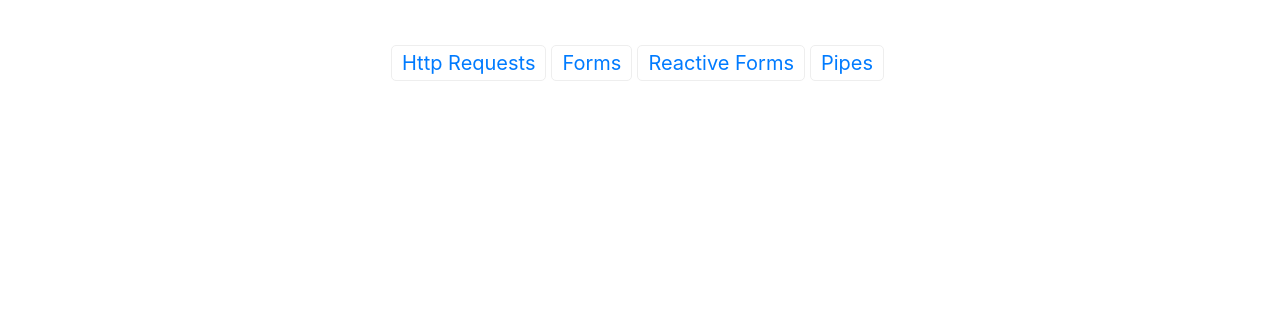
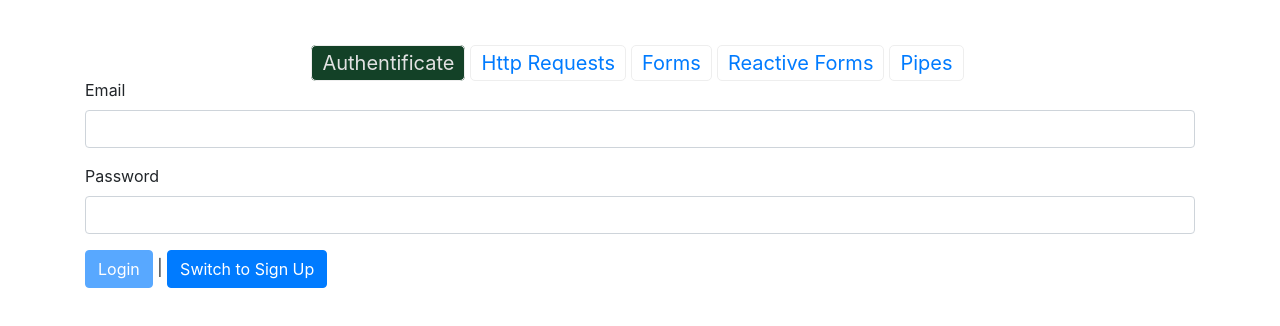
Before and after one commit to Umrbek99/angular-daily-project, an Angular app: page /auth in a window 1280 px wide. Before the commit this address led to /. Shown: the top 326 px of the page. Built offline with nearby package versions, Linux system fonts and the light colour scheme.

Commit message:
authentification ready

```diff
--- a/src/app/app-routing.module.ts
+++ b/src/app/app-routing.module.ts
@@ -2,6 +2,7 @@ import { NgModule } from '@angular/core';
 import { RouterModule, Routes } from '@angular/router';
 
 import { AppComponent } from './app.component';
+import { AuthComponent } from './auth/auth.component';
 import { FormsComponent } from './forms/forms.component';
 import { HttpRequestsComponent } from './http-requests/http-requests.component';
 
@@ -15,6 +16,7 @@ const routes: Routes = [
   {path:"http",component:HttpRequestsComponent},
   {path:"reactive-forms",component:ReactiveFormsComponent},
   {path:"pipes",component:PipesComponent},
+  {path:"auth",component:AuthComponent}
 ];
 
 @NgModule({
--- a/src/app/app.component.html
+++ b/src/app/app.component.html
@@ -1,4 +1,5 @@
 <div class="links text-center mt-5">
+    <a routerLink="auth" routerLinkActive="active">Authentificate</a>
     <a routerLink="http" routerLinkActive="active">Http Requests</a>
     <a routerLink="forms" routerLinkActive="active">Forms</a>
     <a routerLink="reactive-forms" routerLinkActive="active">Reactive Forms</a>
--- a/src/app/app.module.ts
+++ b/src/app/app.module.ts
@@ -12,6 +12,7 @@ import { FilterPipe } from './pipes/pipes/filter.pipe';
 import { HttpRequestsComponent } from './http-requests/http-requests.component';
 import {AuthInterceptorService} from './http-requests/auth-interceptor/auth-interceptor.service'
 import { LogginInterCeptorService } from './http-requests/auth-interceptor/Loggin-Interceptor.service';
+import { AuthComponent } from './auth/auth.component';
 
 @NgModule({
   declarations: [
@@ -21,7 +22,8 @@ import { LogginInterCeptorService } from './http-requests/auth-interceptor/Loggi
     PipesComponent,
     ShortenPipe,
     FilterPipe,
-    HttpRequestsComponent
+    HttpRequestsComponent,
+    AuthComponent
   ],
   imports: [
     BrowserModule,
@@ -31,16 +33,16 @@ import { LogginInterCeptorService } from './http-requests/auth-interceptor/Loggi
     HttpClientModule
   ],
   providers: [
-    {
-      provide:HTTP_INTERCEPTORS,
-      useClass:AuthInterceptorService,
-      multi:true
-    },
-    {
-      provide:HTTP_INTERCEPTORS,
-      useClass:LogginInterCeptorService,
-      multi:true
-    },
+    // {
+    //   provide:HTTP_INTERCEPTORS,
+    //   useClass:AuthInterceptorService,
+    //   multi:true
+    // },
+    // {
+    //   provide:HTTP_INTERCEPTORS,
+    //   useClass:LogginInterCeptorService,
+    //   multi:true
+    // },
   ],
   bootstrap: [AppComponent]
 })
--- /dev/null
+++ b/src/app/auth/auth-service/auth.service.ts
@@ -0,0 +1,62 @@
+import { HttpClient, HttpErrorResponse, HttpHeaders } from "@angular/common/http";
+import { Injectable } from "@angular/core";
+import { catchError } from "rxjs/operators";
+import { of, throwError } from "rxjs";
+export interface AuthResponseData {
+    kind:string;
+    idToken:string;
+    email:string;
+    refreshToken:string;
+    expiresIn:string;
+    localId:string;
+    registered?:string
+}
+
+@Injectable({providedIn:"root"})
+export class AuthService {
+
+    constructor(private http:HttpClient){}
+    SIGN_UP_URL = 'https://identitytoolkit.googleapis.com/v1/accounts:signUp?key=AIzaSyB7RuJKoHZnNM58YRzVa7RLp5R7eLUdlP8';
+    LOG_IN_URL = 'https://identitytoolkit.googleapis.com/v1/accounts:signInWithPassword?key=AIzaSyB7RuJKoHZnNM58YRzVa7RLp5R7eLUdlP8'
+
+    signup(email:string,password:string){
+        let data ={
+            "email":email,
+            "password":password,
+            "returnSecureToken":true
+        }
+        return this.http.post<AuthResponseData>(this.SIGN_UP_URL,data).pipe(catchError(this.handleError)
+    )}
+
+
+    login(email:string,password:string){
+        let data ={
+            "email":email,
+            "password":password,
+            "returnSecureToken":true
+        }
+        return this.http.post<AuthResponseData>(this.LOG_IN_URL,data).pipe(catchError(this.handleError));
+    }
+
+    private handleError(errorResp:HttpErrorResponse){
+        let errorMessage  = "An unknown error occured!"
+        if(!errorResp.error || !errorResp.error.error ){
+            return throwError(() => new Error(errorMessage));
+        }
+        switch(errorResp.error.error.message){
+            case 'EMAIL_EXISTS':
+                errorMessage = 'Email already exists!'
+                break;
+            case 'EMAIL_NOT_FOUND':
+                errorMessage = 'Email does not exists!!'
+                break;
+            case 'INVALID_PASSWORD':
+                errorMessage = 'Password is invalid!'
+                break;
+
+        }
+        return throwError(() => new Error(errorMessage));
+    }
+
+
+}
--- /dev/null
+++ b/src/app/auth/auth.component.html
@@ -0,0 +1,35 @@
+<div class="row">
+    <div class="col-12">
+        <div class="alert alert-danger mt-4" *ngIf="error">
+            <p>{{error}}</p>
+        </div>
+        <form #authForm="ngForm" (ngSubmit)="onSubmit(authForm)">
+            <div class="form-group">
+                <label for="email">Email</label>
+                <input
+                type="text"
+                id="email"
+                class="form-control"
+                ngModel
+                name="email"
+                required
+                email>
+            </div>
+            <div class="form-group">
+                <label for="password">Password</label>
+                <input
+                type="password"
+                id="password"
+                class="form-control"
+                ngModel
+                name="password"
+                required
+                minlength="6">
+            </div>
+            <div>
+                <button class="btn btn-primary" type="submit" [disabled]="!authForm.valid" >{{isLogin ? 'Login': 'Sign Up'}}</button> |
+                <button class="btn btn-primary" (click)="onLoginMode()" type="button">Switch to {{isLogin ? 'Sign Up': 'Login'}}</button>
+            </div>
+        </form>
+    </div>
+</div>
--- /dev/null
+++ b/src/app/auth/auth.component.scss
@@ -0,0 +1,4 @@
+p {
+    margin: 0;
+    padding: 0;
+}
--- /dev/null
+++ b/src/app/auth/auth.component.ts
@@ -0,0 +1,54 @@
+import { Component, OnInit } from '@angular/core';
+import { NgForm } from '@angular/forms';
+import { Observable } from 'rxjs';
+import { AuthService,AuthResponseData } from './auth-service/auth.service';
+
+
+@Component({
+  selector: 'app-auth',
+  templateUrl: './auth.component.html',
+  styleUrls: ['./auth.component.scss']
+})
+export class AuthComponent implements OnInit {
+  isLogin = true;
+  error:any = null;
+  onLoginMode(){
+    this.isLogin = !this.isLogin;
+  }
+  constructor(private authService:AuthService) { }
+
+  ngOnInit(): void {
+  }
+
+
+  onSubmit(authForm:NgForm){
+    if(!authForm.valid){
+      return;
+    }
+    const email = authForm.value.email;
+    const password = authForm.value.password;
+    let authObs = new Observable<AuthResponseData>();
+
+    if(this.isLogin){
+      authObs =  this.authService.login(email,password);
+    }
+    else {
+      authObs = this.authService.signup(email,password);
+    }
+
+    authObs.subscribe({
+      next:(r) => {this.error = null,console.log(r)},
+      error:(e) => {this.error = e},
+      complete:() => {},
+    })
+
+
+
+
+
+    authForm.reset();
+  }
+
+
+
+}
--- a/src/app/http-requests/auth-interceptor/auth-interceptor.service.ts
+++ b/src/app/http-requests/auth-interceptor/auth-interceptor.service.ts
@@ -3,8 +3,6 @@ import { tap } from 'rxjs/operators'
 import { Observable } from 'rxjs'
 export class AuthInterceptorService implements HttpInterceptor {
     intercept(req: HttpRequest<any>, next: HttpHandler): Observable<HttpEvent<any>> {
-        // console.log("REQUEST CAPTURED");
-        // console.log(req.url);
         const modifiedRequest = req.clone({headers:req.headers.append('Auth','xyz')})
         return next.handle(modifiedRequest);
     }
--- a/src/styles.scss
+++ b/src/styles.scss
@@ -8,4 +8,4 @@
 
 // body {
 //     background-color: rgb(158, 147, 100)!important;
-// }
+//
```
Also changed, not shown: src/app/http-requests/auth-interceptor/Loggin-Interceptor.service.ts (+5 -5 lines).
